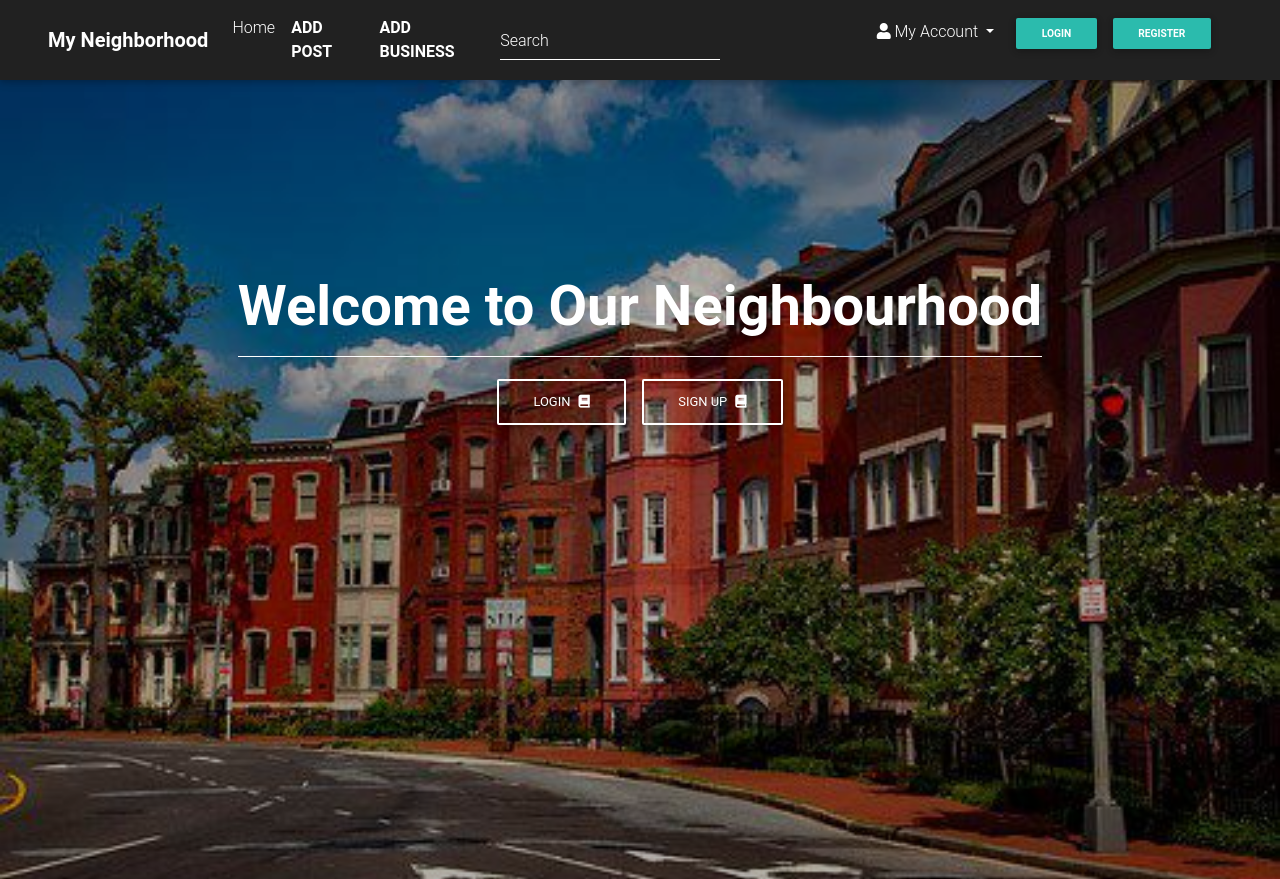
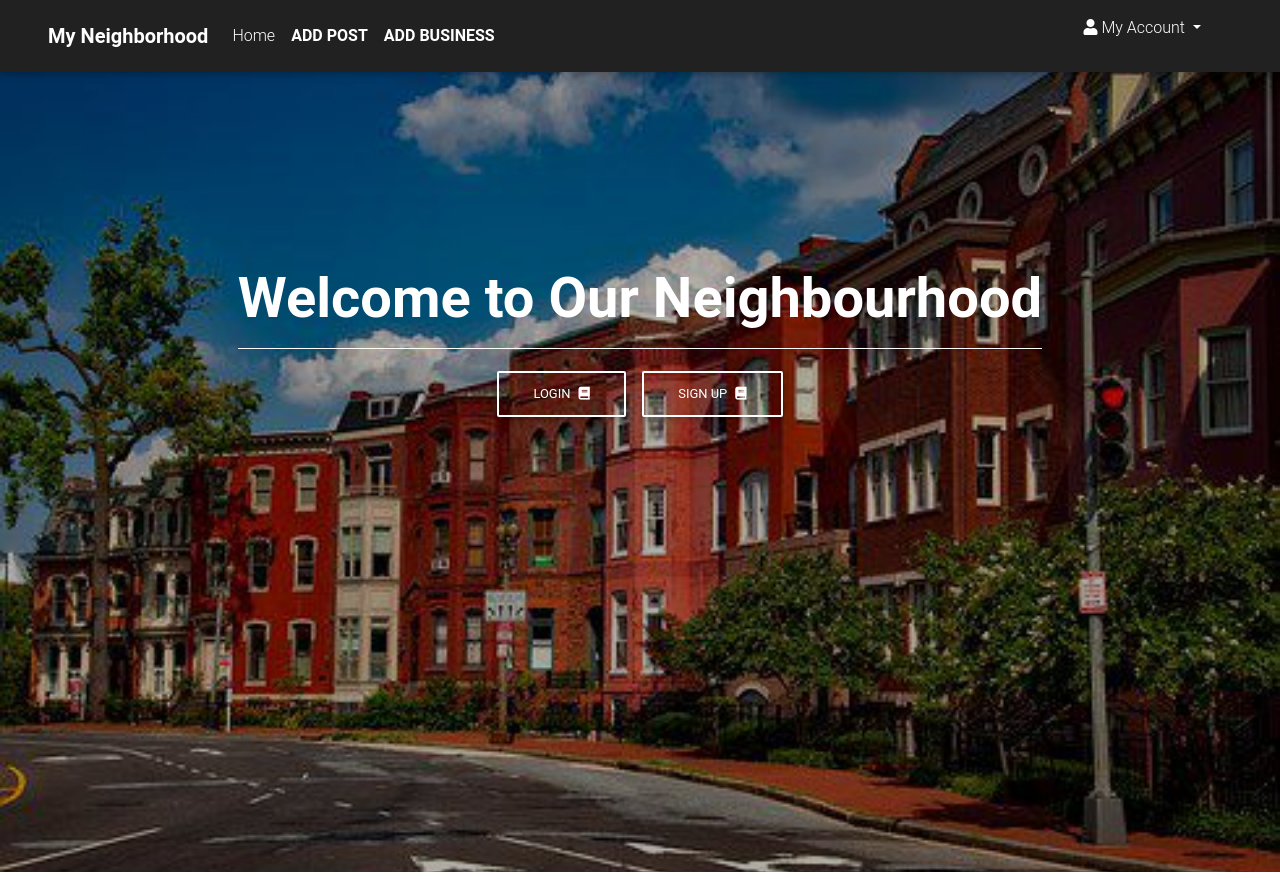
Before and after one commit to edah-hub/Neighbourhood, a Django app: page / in a window 1280 px wide. Shown: the top 879 px of the page. Run offline with Django 4.2, Linux system fonts and the light colour scheme; some libraries are stand-ins or nearby versions.

Commit message:
edits registration forms

```diff
--- a/neighbourhood/templates/navbar.html
+++ b/neighbourhood/templates/navbar.html
@@ -32,12 +32,12 @@
       <!-- Links -->
 
 
-          <form class="form-inline" action="#">
+          <!-- <form class="form-inline" action="#">
             <div class="md-form my-1">
               <input class="form-control mr-sm-2" type="text" placeholder="Search" aria-label="Search" name="keyword">
             </div>
 
-          </form>
+          </form> -->
 
           <div class="col-sm-6 col-lg-6 d-flex justify-content-end">
 
@@ -63,10 +63,10 @@
                 </li>
               </ul>
 
-              <li class="list-unstyled">
+              <!-- <li class="list-unstyled">
                   <a class='btn btn-sm btn-default font-weight-bold' href="#">Login</a>
                   <a class='btn btn-sm btn-default font-weight-bold' href="#">Register</a>
-              </li>
+              </li> -->
 
 
         </div>
--- a/neighbourhood/templates/new_post.html
+++ b/neighbourhood/templates/new_post.html
@@ -0,0 +1,5 @@
+{% extends 'base.html' %}
+{% load bootstrap4 %}
+
+{% block content%}
+{% endblock %}
```
Also changed, not shown: neighbourhood/forms.py (+22 -0 lines), requirements.txt (added, +10 -0 lines).
